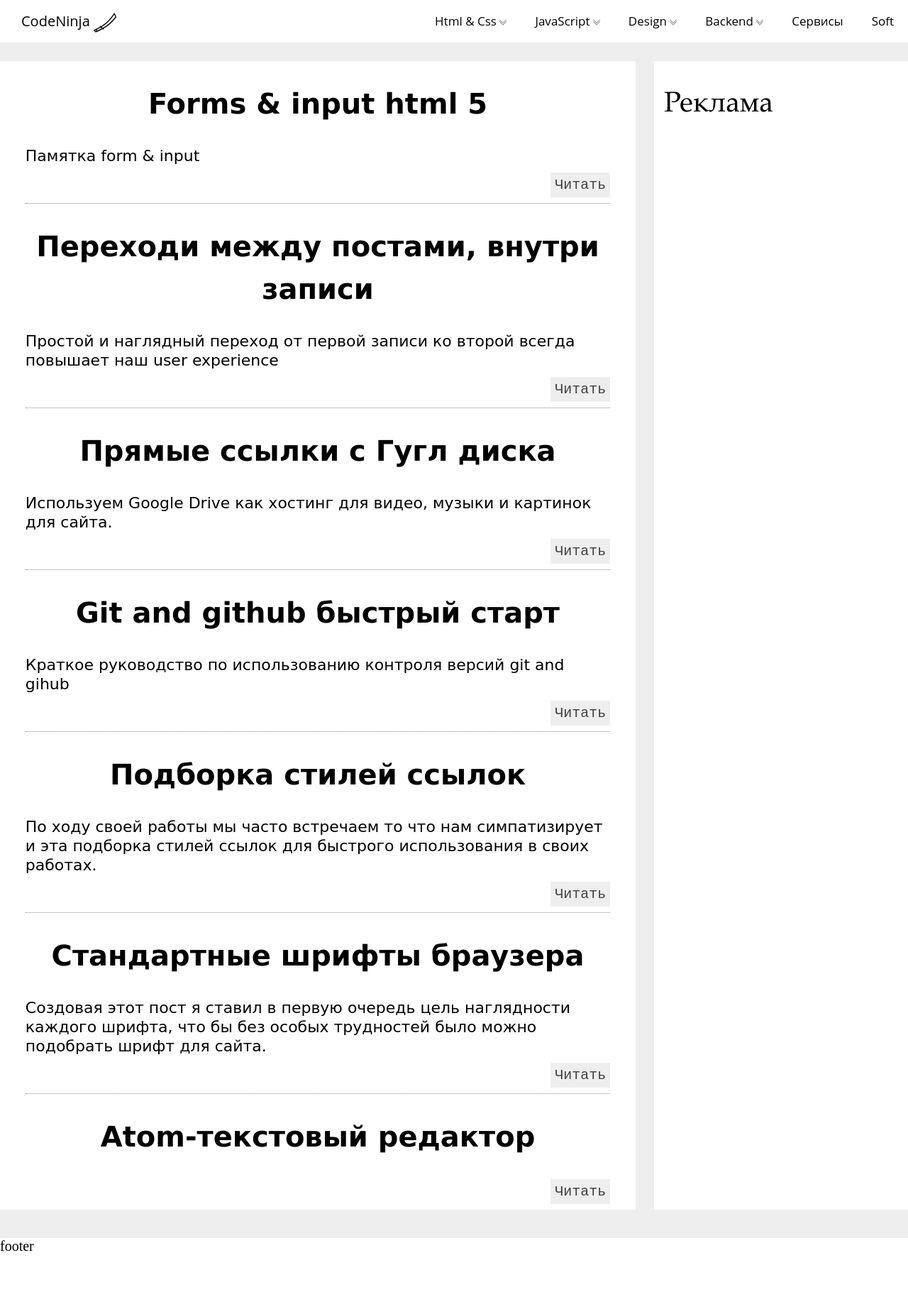
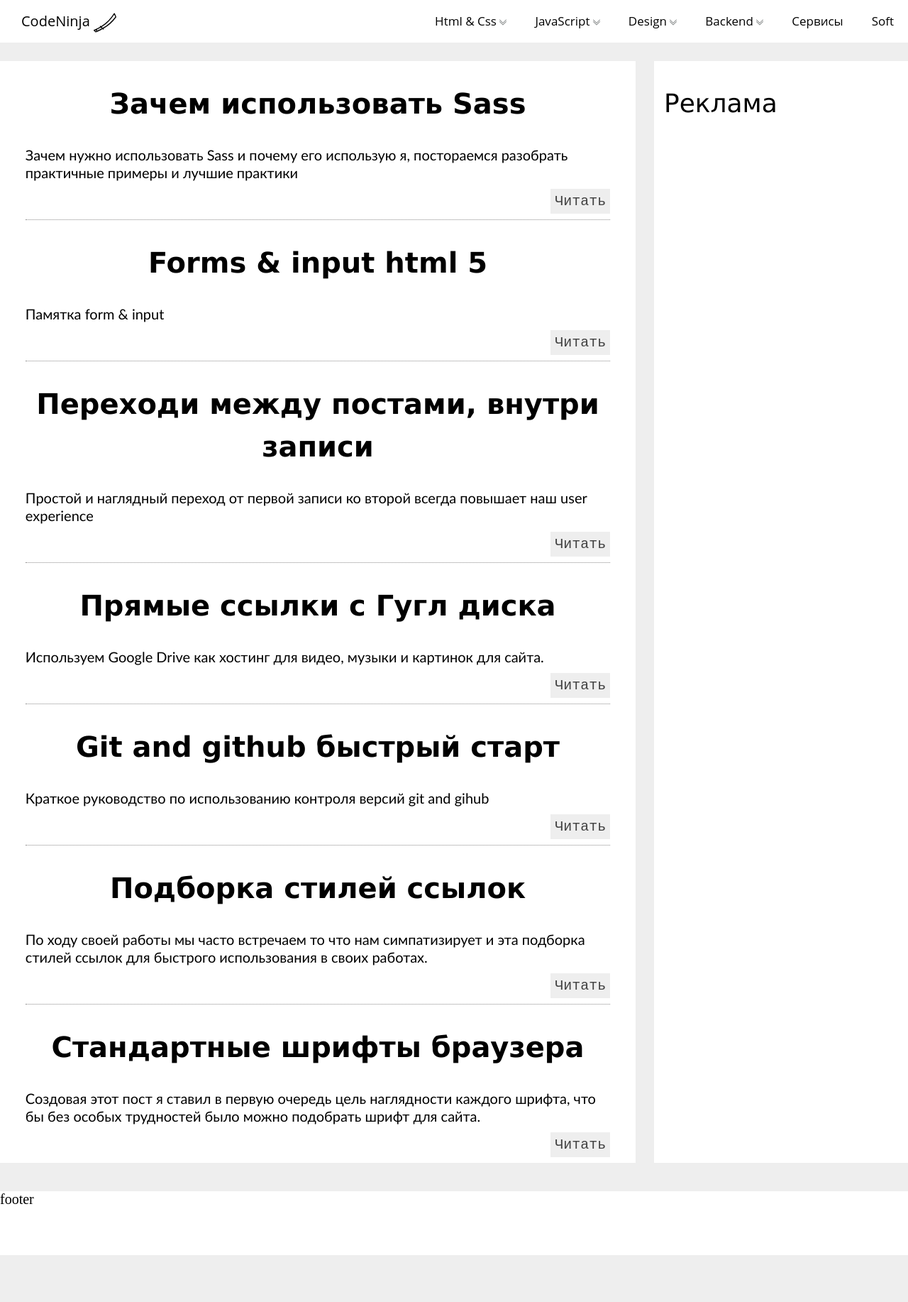
Before and after one commit to webzwezda/CodeNinja, a Jekyll site: the page built from index.html, in a window 1280 px wide. Shown: the whole page at 71% size. Built offline with Jekyll 4.4.1, drawn with Linux system fonts in a browser that asks for light colours; the list of posts is cut into pages by our own code; after the commit the page ends 1768 px from its top, so only the background shows below that.

Commit message:
com dow sass 1.0

```diff
--- a/_layouts/default.html
+++ b/_layouts/default.html
@@ -21,15 +21,15 @@
       {% for cat in page.categories limit: 1 %}{% assign pagecat = {{cat}} %}</h2>{% endfor%}
     {% endif %}
 
+<nav class="left__nav">
+{% for post in site.categories.[pagecat] %}
 
-{% for post in site.categories.[pagecat] %}
-  <nav class="left__nav">
 {% if post.url != page.url %}
 <a href="{{post.url | prepend: site.baseurl | prepend: site.url }}" class="left__nav__link">{{post.title}}</a>
 {% endif %}
+
+{% endfor %}
 </nav>
-{% endfor %}
-
 
 
 
--- /dev/null
+++ b/_posts/html-css/2018-02-09-zachem-ispolzovat-sass.html
@@ -0,0 +1,23 @@
+---
+layout: post
+title:  "Зачем использовать Sass"
+date:   2018-02-09
+category: html-css
+description: "Зачем нужно использовать Sass и почему его использую я, постораемся разобрать практичные примеры и лучшие практики"
+---
+<ul class="ankor">
+  <li><a class="link" href="#install">Установка</a></li>
+  <li><a class="link" href="#FirstStart">Первый запуск</a></li>
+</ul>
+<h2 id="install">Установка</h2>
+<p>Нам понадобится <abr title="Установщик Ruby language для Windows"><a href="https://rubyinstaller.org/" class="link">RybuInstaller</a></abr>, по окончанию установки вылезит командное окно в котором вас спросят нужен ли вам набор разработчика? выбираем третий вариант, а лучше установите все по очереди сначало первый потом второй и третий вариант. Ну что бы наверняка.</p>
+<p>Далее проверяем установлен ли sass, воспользуемся <abr title="оболочка командной строки">PowerShell</abr> в Windows 10 он уже установлен, вызовем его Shift+<abr title="Правая кнопка мыши">ПКМ</abr></p>
+{% highlight bash %}
+sass -v
+{% endhighlight %}
+<p>Если покажет версию нашего sass гема то можно продолжать, а если не покажет введите команду</p>
+{% highlight bash %}
+gem install sass
+{% endhighlight %}
+<h2 id="FirstStart">Первый Запуск</h2>
+<p>Скачайте маленькую пример песочницу <a download href="{{ "/files/sass__example.rar"  | prepend: site.baseurl | prepend: site.url}}" class="link">Скачать</a></p>
--- a/_sass/minima/_base.scss
+++ b/_sass/minima/_base.scss
@@ -8,7 +8,11 @@
 img {
   max-width: 100%;
 }
-
+abr{
+  text-decoration: underline;
+  font-style: oblique;
+  color: #03a9f4;
+}
 
 html {
   font-size: 20px;
@@ -25,27 +29,30 @@
 header {
   flex: 0 0 auto;
 }
+$FontTitleFamily: "Lucida Sans Unicode", "Lucida Grande", sans-serif;
+@mixin textStyleTitle ($FontTitleMargin, $FontTitleSize, $FontHeight: 3rem ){
+  margin:  $FontTitleMargin;
+  font-size: $FontTitleSize;
+  font-family: $FontTitleFamily;
+  line-height: $FontHeight;
+}
 .page__title,
 .post__title {
-  margin: 1.5rem 0;
-  font-size: 2rem;
+  @include textStyleTitle( 1.5rem 0, 2rem ) ;
   text-align: center;
-  font-family: "Lucida Sans Unicode", "Lucida Grande", sans-serif;
+}
+.menu__left__title {
+  @include textStyleTitle( 1.5rem 4%, 1.8rem ) ;
+  font-weight: lighter;
+}
 
-
-  line-height: 3rem;
-}
 h2 {
-  font-family: "Lucida Sans Unicode", "Lucida Grande", sans-serif;
-  text-decoration: underline;
-  margin: 0.5rem 0;
-  font-size: 1.6;
+  font-family: $FontTitleFamily;
 }
 
 h3 {
-  font-family: "Lucida Sans Unicode", "Lucida Grande", sans-serif;
+  font-family: $FontTitleFamily;
   font-size: 1.3rem;
-
   font-weight: lighter;
 }
 
@@ -58,18 +65,16 @@
     }
   }
 }
-
 .ankor {
   text-align: right;
   list-style: none;
+  padding: 0;
 
-
-
-}
-.link {
-  font-family: "Georgia";
-  text-decoration: none;
-  color: #01579b;
+  a {
+    font-family: "Georgia";
+    text-decoration: none;
+    color: #01579b;
+  }
 }
 .site-footer {
   margin: 2rem 0 0;
@@ -91,28 +96,14 @@
 
 .left__nav {
   margin: 0 4%;
-
-  & a:first-child {
-    margin-top: -.1rem;
-  }
-}
-
-.menu__left__title {
-  margin: 1.6rem 4%;
-  font-size: 2rem;
-  font-family: "Palatino Linotype";
-  font-weight: lighter;
-  text-decoration: none;
-  line-height: 3rem;
 }
 
 .left__nav__link {
   display: block;
   margin: 0.5rem 0;
   text-decoration: none;
-  font-family: sans-serif;
+  font-family: "Georgia";
   color: #333333;
-  font-family: "Courier New";
 
   &:hover {
     color: #000;
@@ -145,11 +136,9 @@
 // POST
 
 p {
-
-  font-size: 1.1rem;
-  line-height: 27px;
-  font-family: "Comic Sans MS", cursive, sans-serif;
-  font-weight: 500;
+  font-size: 1rem;
+  line-height: 25px;
+  font-family: "Trebuchet MS", Helvetica, sans-serif;
   margin: 0.5rem 0;
 }
 
```
Also changed, not shown: 1 other file.
